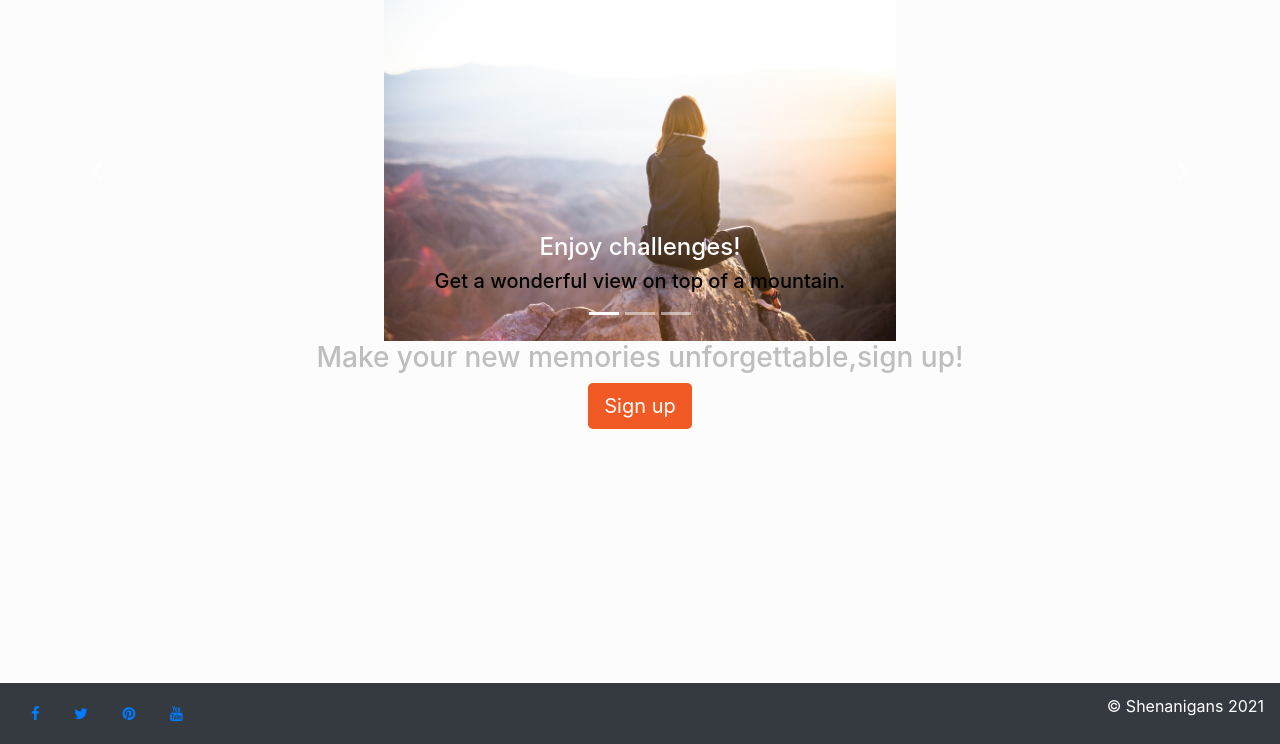
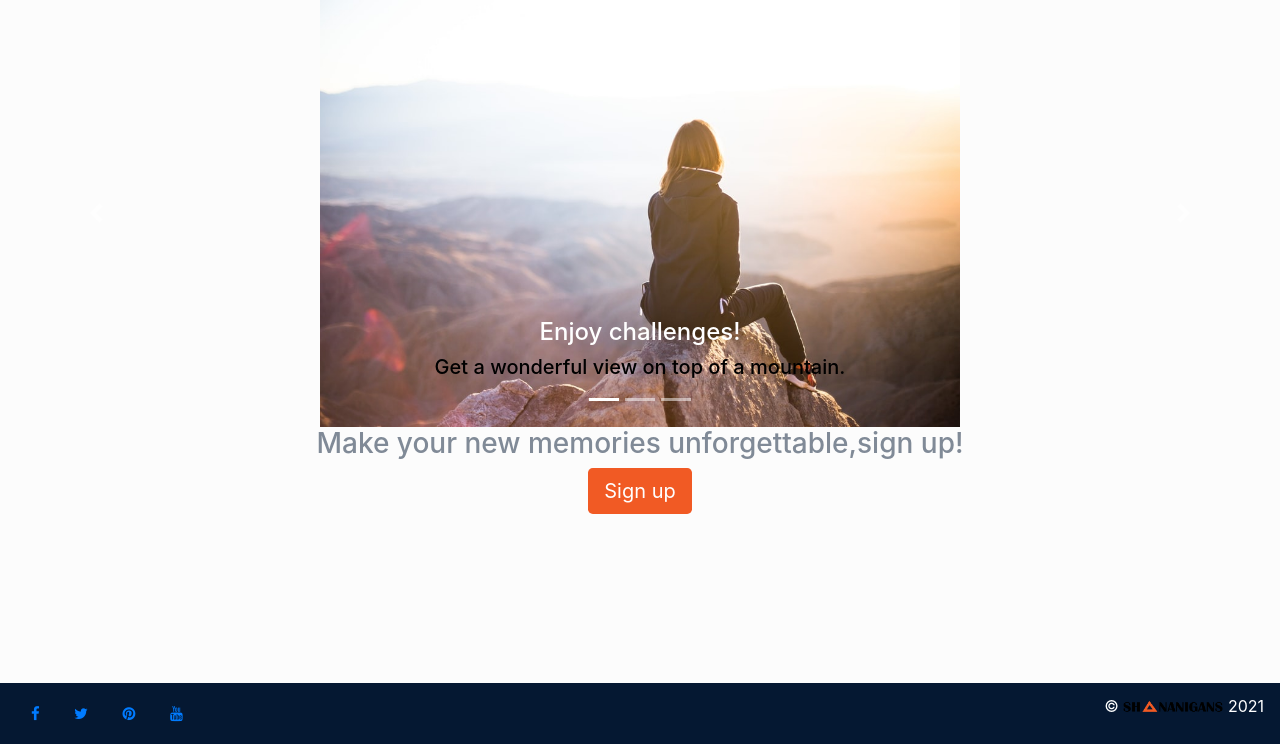
Before and after one commit to aimalm/mvc, a PHP site: page /becode-the-mountain/ in a window 1280 px wide. Shown: the part 56-800 px from the top of the page. Run offline with PHP 8.4, Linux system fonts and the light colour scheme.

Commit message:
pull request

```diff
--- a/View/homepage.php
+++ b/View/homepage.php
@@ -19,9 +19,10 @@ Anything complex should be calculated in the model -->
   <div class="carousel-inner">
     <div class="carousel-item active">
     <div class="d-flex justify-content-center w-100 h-100">
+
             <img class="d-block w-100" src="View/images/girl.jfif"alt="First slide">
             <div class="carousel-caption">
-        <h4>Enjoy challenges! </h4>
+            <h4>Enjoy challenges! </h4>
         <h5 style="color:black;">Get a wonderful view on top of a mountain.</h5>
       </div>
 
@@ -29,10 +30,11 @@ Anything complex should be calculated in the model -->
     </div>
     <div class="carousel-item">
     <div class="d-flex justify-content-center w-100 h-100">
-          <img class="d-block w-100" src="View/images/dog2.jpg" alt="Second slide">
+          <img class="d-block w-100" src="View/images/dog4.jpg" alt="Second slide">
           <span class="border border-info"></span>
           <div class="carousel-caption">
-        <h4 style="color:black;">Make a friend smile!</h4>
+        <h4 style="color:#2b2b30;">Make your friend smile!</h4>
+
       </div>
 
         </div>
@@ -84,7 +86,7 @@ Anything complex should be calculated in the model -->
 
     h3{
         opacity:0.5;
-        color:grey;
+        color:#051832;
     }
 
 
@@ -105,7 +107,7 @@ Anything complex should be calculated in the model -->
     }
 
     .d-block {
-    max-width:40%;
+    max-width:50%;
     max-height:30%;
     }
 
--- a/View/includes/footer.php
+++ b/View/includes/footer.php
@@ -2,14 +2,14 @@
 
 <footer>
         <!-- Just an image -->
-    <nav class="navbar fixed-bottom navbar-light bg-dark">
+    <nav class="navbar fixed-bottom navbar navbar-dark" style="background-color: #051832";>
         <div class="social">
         <a target="_blank" href="https://www.facebook.com" class="fa fa-facebook"></a>
         <a target="_blank"href="https://www.instagram.com/blaustern_fotografie/" class="fa fa-twitter"></a>
         <a target="_blank"href="https://tr.pinterest.com/pin/55098795421788466/" class="fa fa-pinterest"></a>
         <a target="_blank"href="https://www.youtube.com/results?search_query=challenge+dance" class="fa fa-youtube"></a>
     </div>
-    <p class="copy">&copy; Shenanigans <?php echo date('Y')?></p>
+    <p class="copy">&copy; <img src="assets/logo/logo.png" width="100" height="15" alt=""> <?php echo date('Y')?></p>
 
     </nav>
 
@@ -39,7 +39,7 @@
 
 /* Add a hover effect if you want */
 .fa:hover {
-  opacity: 0.7;
+  opacity: 0.8;
 }
 
 </style>
```
Also changed, not shown: README.md, View/images/dog.jpg (deleted), View/images/dog2.jpg (deleted), View/images/dog4.jpg (added).
